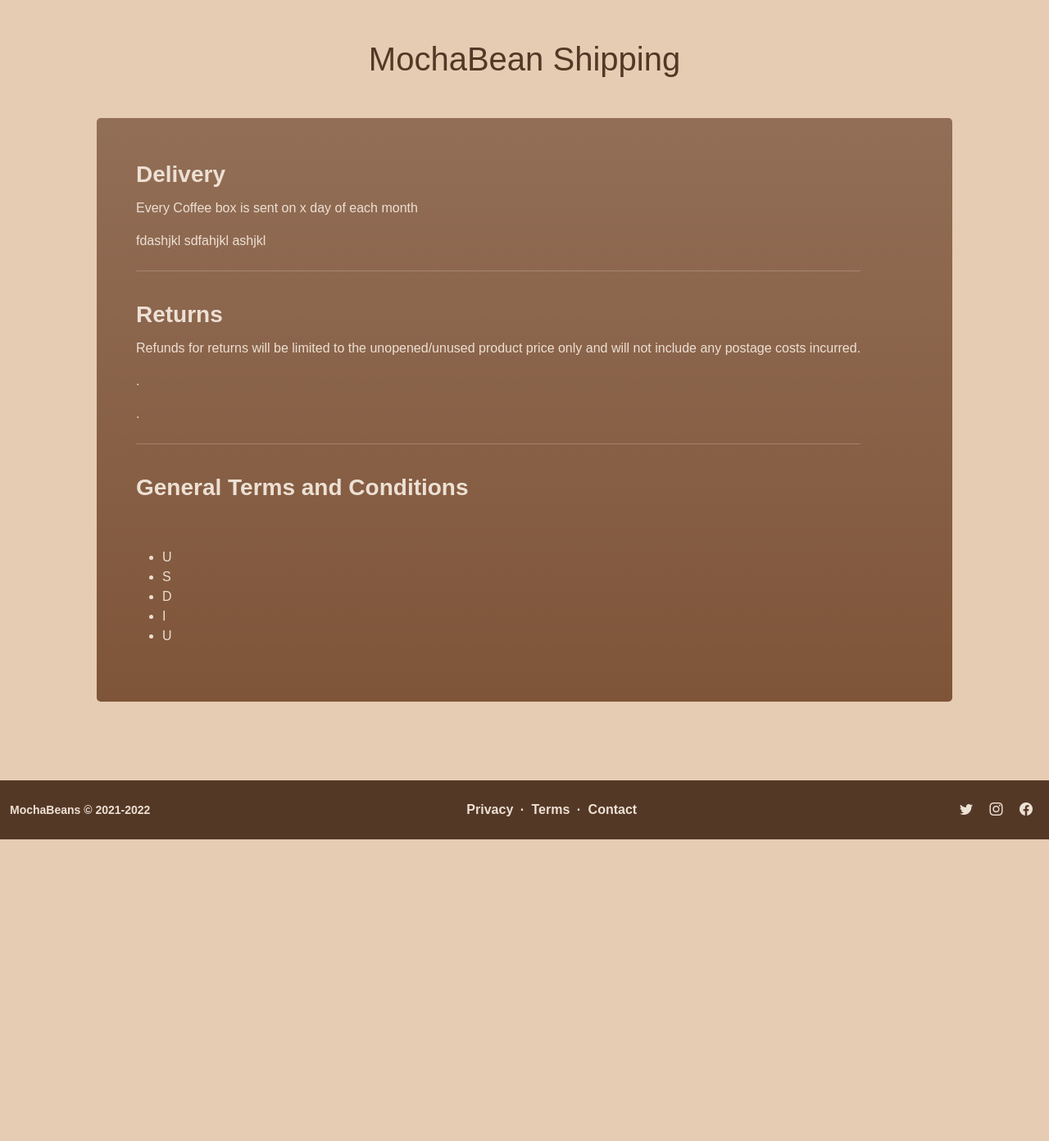
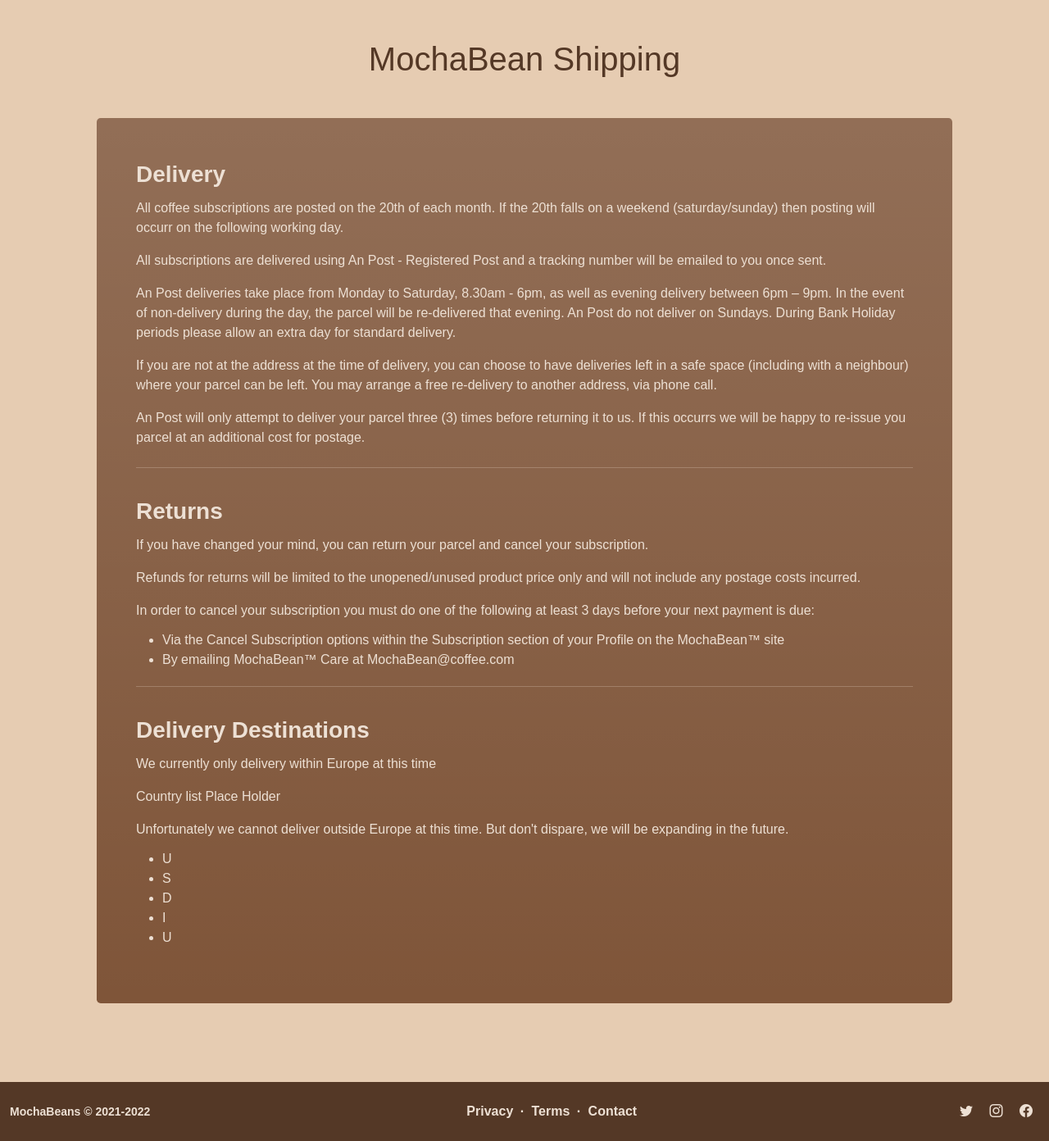
Before and after one commit to Code-Institute-Submissions/MSP-10, a Django app: page /shipping/ in a window 1280 px wide. Shown: the part 56-1448 px from the top of the page at 82% size. Before the commit the page ends 1080 px from the top, so only its background shows below. Run offline with Django 4.2, Linux system fonts and the light colour scheme; some web fonts are replaced.

Commit message:
Update shipping.html doc with text
Updating the shipping.html document with customer facing text/wording.

```diff
--- a/templates/information/shipping.html
+++ b/templates/information/shipping.html
@@ -33,18 +33,25 @@ Shipping Page
                             <div class="d-flex align-items-center justify-content-between flex-column flex-xl-row text-center text-xl-start">
                                 <div class="mb-4 mb-xl-0">
                                     <div class="fs-3 fw-bold">Delivery</div>
-                                    <div class="text-50 py-2">Every Coffee box is sent on x day of each month</div>
-                                    <div class="text-50 py-2">fdashjkl sdfahjkl ashjkl </div>
+                                    <div class="text-50 py-2">All coffee subscriptions are posted on the 20th of each month. If the 20th falls on a weekend (saturday/sunday) then posting will occurr on the following working day.</div>
+                                    <div class="text-50 py-2">All subscriptions are delivered using An Post - Registered Post and a tracking number will be emailed to you once sent.</div>
+                                    <div class="text-50 py-2">An Post deliveries take place from Monday to Saturday, 8.30am - 6pm, as well as evening delivery between 6pm – 9pm. In the event of non-delivery during the day, the parcel will be re-delivered that evening. An Post do not deliver on Sundays. During Bank Holiday periods please allow an extra day for standard delivery.</div>
+                                    <div class="text-50 py-2">If you are not at the address at the time of delivery, you can choose to have deliveries left in a safe space (including with a neighbour) where your parcel can be left. You may arrange a free re-delivery to another address, via phone call.</div>
+                                    <div class="text-50 py-2">An Post will only attempt to deliver your parcel three (3) times before returning it to us. If this occurrs we will be happy to re-issue you parcel at an additional cost for postage.</div>
                                     <hr>
                                     <div class="fs-3 pt-3 fw-bold">Returns</div>
+                                    <div class="text-50 py-2">If you have changed your mind, you can return your parcel and cancel your subscription.</div>
                                     <div class="text-50 py-2">Refunds for returns will be limited to the unopened/unused product price only and will not include any postage costs incurred.</div>
-                                    <div class="text-50 py-2">.</div>
-                                    <div class="text-50 py-2">.</div>
+                                    <div class="text-50 py-2">In order to cancel your subscription you must do one of the following at least 3 days before your next payment is due:</div>
+                                    <ul class="text-50 py-1">
+                                        <li>Via the Cancel Subscription options within the Subscription section of your Profile on the MochaBean™ site</li>
+                                        <li>By emailing MochaBean™ Care at MochaBean@coffee.com</li>
+                                    </ul>
                                     <hr>
-                                    <div class="fs-3 pt-3 fw-bold">General Terms and Conditions</div>
-                                    <div class="text-50 py-2"></div>
-                                    <div class="text-50 py-2"></div>
-                                    <div class="text-50 py-2"></div>
+                                    <div class="fs-3 pt-3 fw-bold">Delivery Destinations</div>
+                                    <div class="text-50 py-2">We currently only delivery within Europe at this time</div>
+                                    <div class="text-50 py-2">Country list Place Holder</div>
+                                    <div class="text-50 py-2">Unfortunately we cannot deliver outside Europe at this time. But don't dispare, we will be expanding in the future.</div>
                                     <ul class="text-50 py-1">
                                         <li>U</li>
                                         <li>S</li>
```
